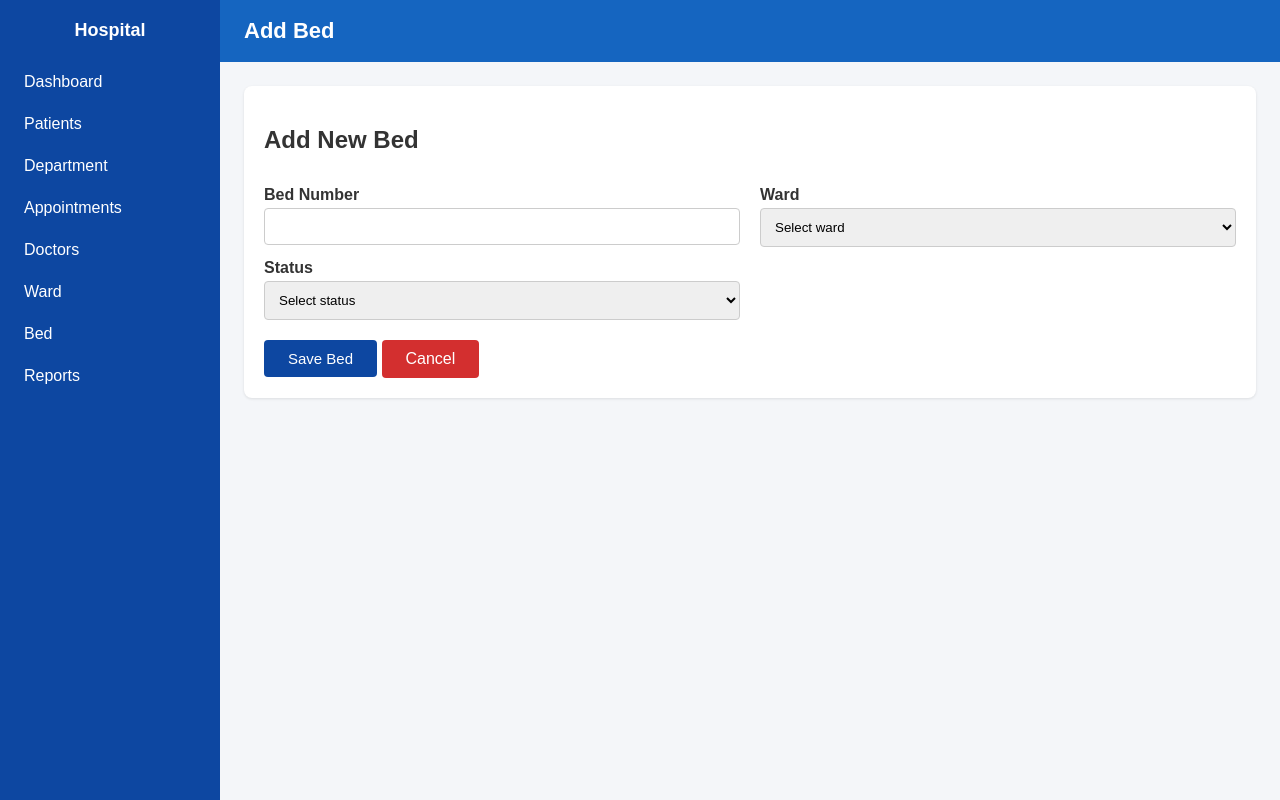
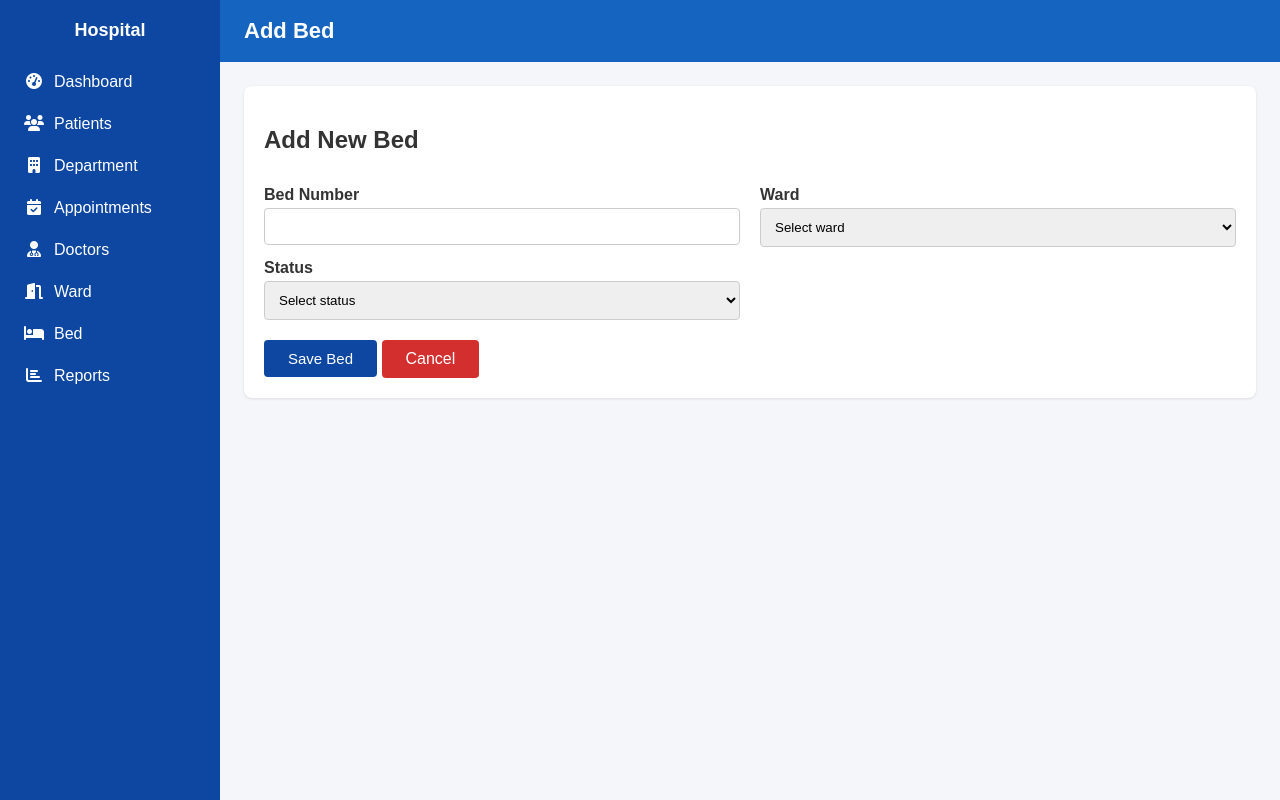
Before and after one commit to RAKIB6348/hospital_django, a Django app: page /config/bed/add/ in a window 1280 px wide. Run offline with Django 5.2, Linux system fonts and the light colour scheme; data that the repository does not hold is empty.

Commit message:
add sidebar menu icon

```diff
--- a/patient/templates/patient/base.html
+++ b/patient/templates/patient/base.html
@@ -4,6 +4,7 @@
     <meta charset="UTF-8">
     <meta name="viewport" content="width=device-width, initial-scale=1.0">
     <title>{% block title %}Hospital Dashboard{% endblock %}</title>
+    <link rel="stylesheet" href="https://cdnjs.cloudflare.com/ajax/libs/font-awesome/6.5.1/css/all.min.css">
     <style>
         * { box-sizing: border-box; }
         body { font-family: sans-serif; margin: 0; background: #f4f6f9; color: #333; display: flex; min-height: 100vh; }
@@ -22,6 +23,7 @@
             padding: 12px 20px;
             border-left: 4px solid transparent;
         }
+        .sidebar a i { width: 20px; margin-right: 10px; text-align: center; }
         .sidebar a:hover, .sidebar a.active { background: #1565c0; border-left-color: #ffc107; }
         .main { flex: 1; }
         .main header { background: #1565c0; color: white; padding: 18px 24px; }
@@ -70,14 +72,14 @@
 <body>
     <aside class="sidebar">
         <h2>Hospital</h2>
-        <a href="{% url 'dashboard' %}" class="{% if request.resolver_match.url_name == 'dashboard' %}active{% endif %}">Dashboard</a>
-        <a href="#" class="{% if request.resolver_match.url_name == 'patients' %}active{% endif %}">Patients</a>
-        <a href="{% url 'department:department_list' %}" class="{% if request.resolver_match.app_name == 'department' %}active{% endif %}">Department</a>
-        <a href="{% url 'appointment_list' %}" class="{% if request.resolver_match.url_name == 'appointment_list' %}active{% endif %}">Appointments</a>
-        <a href="{% url 'doctor:doctor_list' %}" class="{% if request.resolver_match.app_name == 'doctor' %}active{% endif %}">Doctors</a>
-        <a href="{% url 'config:ward_list' %}" class="{% if request.resolver_match.url_name == 'ward_list' %}active{% endif %}">Ward</a>
-        <a href="{% url 'config:bed_list' %}" class="{% if request.resolver_match.url_name == 'bed_list' %}active{% endif %}">Bed</a>
-        <a href="#">Reports</a>
+        <a href="{% url 'dashboard' %}" class="{% if request.resolver_match.url_name == 'dashboard' %}active{% endif %}"><i class="fas fa-tachometer-alt"></i>Dashboard</a>
+        <a href="#" class="{% if request.resolver_match.url_name == 'patients' %}active{% endif %}"><i class="fas fa-users"></i>Patients</a>
+        <a href="{% url 'department:department_list' %}" class="{% if request.resolver_match.app_name == 'department' %}active{% endif %}"><i class="fas fa-building"></i>Department</a>
+        <a href="{% url 'appointment_list' %}" class="{% if request.resolver_match.url_name == 'appointment_list' %}active{% endif %}"><i class="fas fa-calendar-check"></i>Appointments</a>
+        <a href="{% url 'doctor:doctor_list' %}" class="{% if request.resolver_match.app_name == 'doctor' %}active{% endif %}"><i class="fas fa-user-md"></i>Doctors</a>
+        <a href="{% url 'config:ward_list' %}" class="{% if request.resolver_match.url_name == 'ward_list' %}active{% endif %}"><i class="fas fa-door-open"></i>Ward</a>
+        <a href="{% url 'config:bed_list' %}" class="{% if request.resolver_match.url_name == 'bed_list' %}active{% endif %}"><i class="fas fa-bed"></i>Bed</a>
+        <a href="#"><i class="fas fa-chart-bar"></i>Reports</a>
     </aside>
     <div class="main">
         <header>
```
